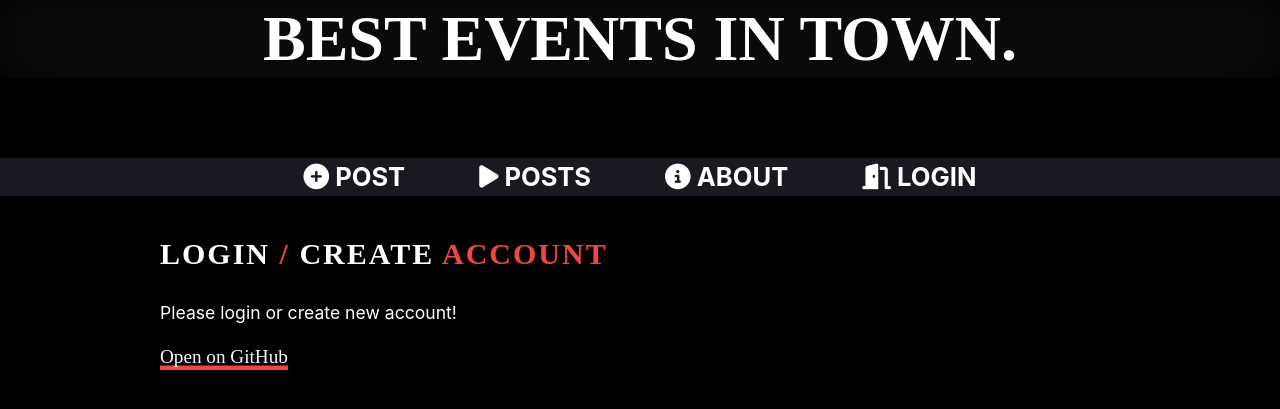
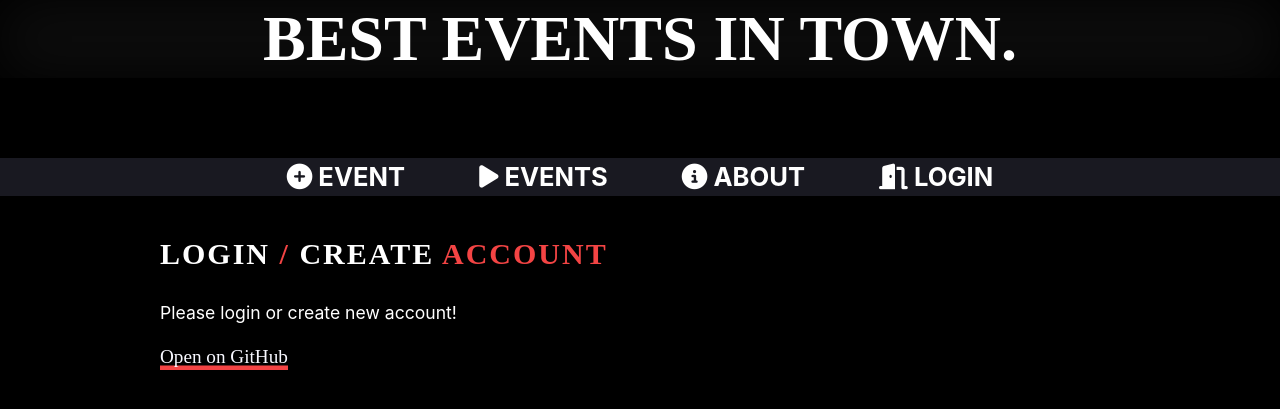
Before and after one commit to MVAIT/event_aggregation_service, a Django app: page / in a window 1280 px wide. Shown: the top 409 px of the page. Run offline with Django 3.2, Linux system fonts and the light colour scheme; some libraries are stand-ins or nearby versions; some web fonts are replaced.

Commit message:
fix event posting

```diff
--- a/eventservice/pages/models.py
+++ b/eventservice/pages/models.py
@@ -20,7 +20,7 @@ class Events(models.Model):
         return self.title
 
     def get_absolute_url(self):
-        return reverse('post_detail', kwargs ={'pk': self.pk})
+        return reverse('event_detail', kwargs ={'pk': self.pk})
 
 class Comment(models.Model):
     event = models.ForeignKey('pages.Events', on_delete=models.CASCADE, related_name='comments')
--- a/eventservice/pages/templates/events/base.html
+++ b/eventservice/pages/templates/events/base.html
@@ -38,8 +38,8 @@
     <div><a href="{% url 'event_about' %}" class="logout-btn"><i class="fas fa-info-circle"></i> ABOUT</a></div>
     <div><a href="/logout" class="logout-btn"><i class="fas fa-door-open"></i> LOGOUT</a></div>
     {% elif user.is_anonymous %}
-    <div><a href="{% url 'event_new' %}" class="logout-btn"><i class="fas fa-plus-circle"></i> POST</a></div>
-    <div><a href="{% url 'event_list' %}" class="logout-btn"><i class="fas fa-play"></i> POSTS</a></div>
+    <div><a href="{% url 'event_new' %}" class="logout-btn"><i class="fas fa-plus-circle"></i> EVENT</a></div>
+    <div><a href="{% url 'event_list' %}" class="logout-btn"><i class="fas fa-play"></i> EVENTS</a></div>
     <div><a href="{% url 'event_about' %}" class="logout-btn"><i class="fas fa-info-circle"></i> ABOUT</a></div>
     <div><a href="/login" class="logout-btn"><i class="fas fa-door-open"></i> LOGIN</a></div>
      {% endif %}
--- a/eventservice/pages/templates/events/event_edit.html
+++ b/eventservice/pages/templates/events/event_edit.html
@@ -6,7 +6,7 @@
 	<div class="text-center">
         <div class="compose" style="text-decoration: none;"><a href="#">Posting as, <b>{{request.user}}!</b></a></div>
     </div>
-    <div class="posts"><form method="POST" class="token" autocomplete="off">{% csrf_token %}
+    <div class="events"><form method="EVENTS" class="token" autocomplete="off">{% csrf_token %}
     	<br>
         {{ form|crispy }}
         <center><button type="submit" class="submit">POST</button></center>
--- a/eventservice/pages/urls.py
+++ b/eventservice/pages/urls.py
@@ -1,10 +1,11 @@
 from django.urls import path, include
 from . import views
-from .views import EventListView, EventCreateView, EventDetailView, EventUpdateView, EventDeleteView
+from .views import EventListView, EventCreateView, EventDetailView, EventUpdateView, EventDeleteView, EventViewSet
+from rest_framework import routers
 
 
-
-
+router = routers.DefaultRouter()
+router.register(r'event', EventViewSet)
 
 
 
@@ -15,5 +16,5 @@ urlpatterns = [
     path('event/new/', EventCreateView.as_view(), name='event_new'),
     path('event/<int:pk>/edit/', EventUpdateView.as_view(), name='event_edit'),
     path('event/<int:pk>/delete/', EventDeleteView.as_view(), name='event_delete'),
-    path('event/<int:pk>/comment/', views.add_comment_to_event, name='add_comment_to_event'),
+    # path('event/<int:pk>/comment/', views.add_comment_to_event, name='add_comment_to_event'),
 ]
--- a/eventservice/pages/views.py
+++ b/eventservice/pages/views.py
@@ -1,17 +1,31 @@
-from django.shortcuts import render
+from django.shortcuts import render, get_object_or_404, redirect
 from .forms import EventForm, CommentForm
 from .models import Events
 from django.views.generic import (ListView, DetailView, DeleteView, CreateView, UpdateView)
 from django.contrib.auth.mixins import LoginRequiredMixin, UserPassesTestMixin
 from django.http import HttpResponse
 from .models import Events
-from django.shortcuts import render, get_object_or_404, redirect
+from rest_framework import viewsets
+from .serializers import PostSerializer
 
+
+
+class EventViewSet(viewsets.ModelViewSet):
+    queryset = Events.objects.all().order_by('title')
+    serializer_class = PostSerializer
+
+    def get_queryset(self):
+        queryset = Events.objects.all()
+        title = self.request.query_params.get('title', None)
+        if title is not None:
+            queryset = queryset.filter(title=title)
+        return queryset
 
 class EventListView(ListView):
     model = Events
     template_name = 'events/base.html'
     context_object_name = 'events'
+    ordering = ['-published_date']
 
 
 class EventCreateView(LoginRequiredMixin, CreateView):
@@ -21,13 +35,14 @@ class EventCreateView(LoginRequiredMixin, CreateView):
     login_url = '/login'
 
 
+
     def form_valid(self, form):
         form.instance.author = self.request.user
         return super().form_valid(form)
 
 class EventDetailView(DetailView):
     model = Events
-    template_name = 'events/events_detail.html'
+    template_name = 'events/event_detail.html'
 
 class EventUpdateView(LoginRequiredMixin, UserPassesTestMixin, UpdateView):
     model = Events
@@ -56,19 +71,19 @@ class EventDeleteView(LoginRequiredMixin, UserPassesTestMixin, DeleteView):
         return False
 
 
-def add_comment_to_event(request, pk):
-    event = get_object_or_404(Events, pk=pk)
-    if request.method == "EVENT":
-        form = CommentForm(request.EVENTS)
-        if form.is_valid():
-            comment = form.save(commit=False)
-            comment.author = request.user
-            comment.event = event
-            comment.save()
-            return redirect('event_detail', pk=event.pk)
-    else:
-        form = CommentForm()
-    return render(request, 'events/add_comment_to_event.html', {'form': form})
+# def add_comment_to_event(request, pk):
+#     event = get_object_or_404(Events, pk=pk)
+#     if request.method == "EVENTS":
+#         form = CommentForm(request.EVENTS)
+#         if form.is_valid():
+#             comment = form.save(commit=False)
+#             comment.author = request.user
+#             comment.event = event
+#             comment.save()
+#             return redirect('event_detail', pk=event.pk)
+#     else:
+#         form = CommentForm()
+#     return render(request, 'events/add_comment_to_event.html', {'form': form})
 
 def about(request):
     return render(request, 'events/about.html', {'title': 'About'})
--- a/eventservice/users/views.py
+++ b/eventservice/users/views.py
@@ -3,8 +3,8 @@ from django.contrib import messages
 from .forms import UserRegisterForm
 
 def register(request):
-	if request.method =='POST':
-		form = UserRegisterForm(request.POST)
+	if request.method =='EVENTS':
+		form = UserRegisterForm(request.EVENT)
 		if form.is_valid():
 			form.save(commit=True)
 			username = form.cleaned_data.get('username')
```
Also changed, not shown: eventservice/eventservice/settings.py (+5 -8 lines), eventservice/pages/serializers.py (added, +9 -0 lines), eventservice/pages/templates/events/add_comment_to_event.html (added, +10 -0 lines).
